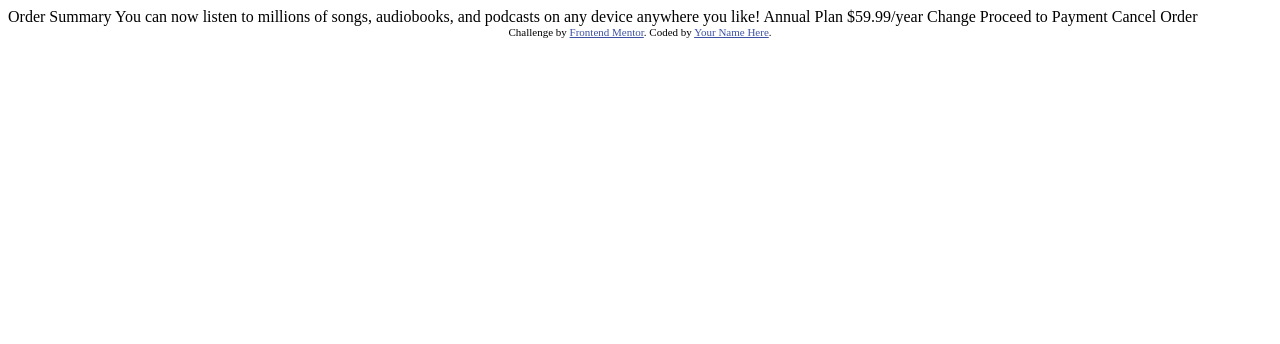
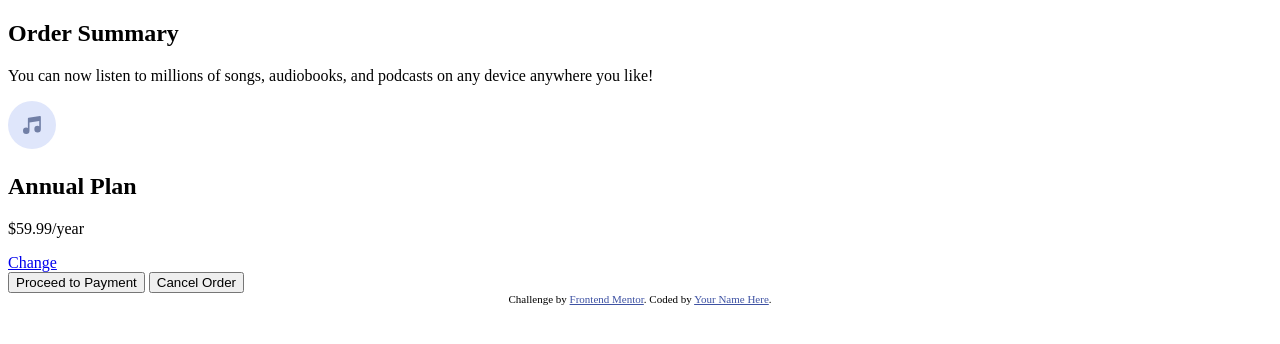
Before and after one commit to Mtmuhammad/order-summary-component, a plain HTML site: page index.html in a window 1280 px wide. Drawn offline with Linux system fonts and the light colour scheme.

Commit message:
feat: Add Component
Added html for order summary component.

```diff
--- a/index.html
+++ b/index.html
@@ -1,37 +1,78 @@
 <!DOCTYPE html>
 <html lang="en">
   <head>
-  <meta charset="UTF-8">
-  <meta name="viewport" content="width=device-width, initial-scale=1.0"> <!-- displays site properly based on user's device -->
+    <meta charset="UTF-8" />
+    <meta name="viewport" content="width=device-width, initial-scale=1.0" />
 
-  <link rel="icon" type="image/png" sizes="32x32" href="./images/favicon-32x32.png">
+    <link
+      rel="icon"
+      type="image/png"
+      sizes="32x32"
+      href="./images/favicon-32x32.png"
+    />
+    <link rel="preconnect" href="https://fonts.googleapis.com" />
+    <link rel="preconnect" href="https://fonts.gstatic.com" crossorigin />
+    <link
+      href="https://fonts.googleapis.com/css2?family=Red+Hat+Display:wght@500;700;900&display=swap"
+      rel="stylesheet"
+    />
 
     <title>Frontend Mentor | Order summary card</title>
 
     <!-- Feel free to remove these styles or customise in your own stylesheet 👍 -->
     <style>
-    .attribution { font-size: 11px; text-align: center; }
-    .attribution a { color: hsl(228, 45%, 44%); }
+      .attribution {
+        font-size: 11px;
+        text-align: center;
+      }
+      .attribution a {
+        color: hsl(228, 45%, 44%);
+      }
     </style>
   </head>
   <body>
+    <main>
+      <!-- Order summary card -->
+      <div class="card">
+        <div class="card-container">
+          <!-- Card Image -->
+          <div class="card-img"></div>
+          <!-- end card image -->
+          <!-- Card Summary -->
+          <section class="card-summary">
+            <h1 class="card-title">Order Summary</h1>
+            <p class="card-title">
+              You can now listen to millions of songs, audiobooks, and podcasts
+              on any device anywhere you like!
+            </p>
+            <div class="card-plan">
+              <img src="./images/icon-music.svg" alt="Music icon" />
+              <div class="card-plan_prices">
+                <h2>Annual Plan</h2>
+                <p>$59.99/year</p>
+              </div>
+              <a href="#">Change</a>
+            </div>
+            <!-- Card buttons -->
+            <div class="card-buttons">
+              <button class="card-buttons_proceed">Proceed to Payment</button>
+              <button class="card-buttons_proceed">Cancel Order</button>
+            </div>
+            <!-- end card buttons -->
+          </section>
+          <!-- end card summary  -->
+        </div>
+      </div>
+    <!-- end card -->
+    </main>
 
-  Order Summary
-
-  You can now listen to millions of songs, audiobooks, and podcasts on any
-  device anywhere you like!
-
-  Annual Plan
-  $59.99/year
-
-  Change
-
-  Proceed to Payment
-  Cancel Order
-
+    <footer>
       <div class="attribution">
-    Challenge by <a href="https://www.frontendmentor.io?ref=challenge" target="_blank">Frontend Mentor</a>.
-    Coded by <a href="#">Your Name Here</a>.
+        Challenge by
+        <a href="https://www.frontendmentor.io?ref=challenge" target="_blank"
+          >Frontend Mentor</a
+        >. Coded by <a href="#">Your Name Here</a>.
       </div>
+    </footer>
   </body>
 </html>
```
Lines whose indentation alone changed are shown as unchanged.
